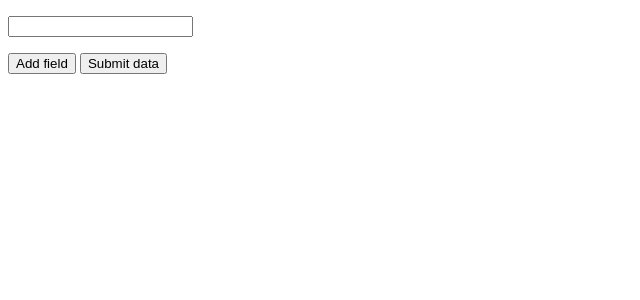
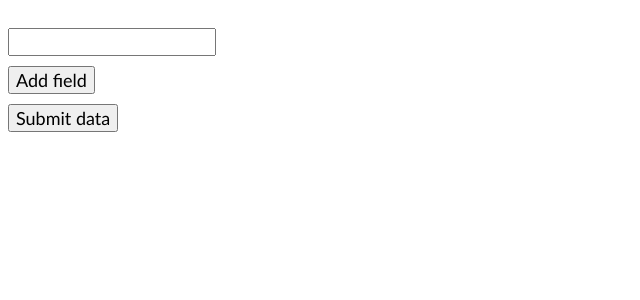
Before and after one commit to JlaBaLLluK/qwer179, a Flask app: page /add-data/ in a window 1280 px wide. Shown: the top 300 px of the page, without its empty margins (0-640 px from the left). Run offline with Flask 3, Linux system fonts and the light colour scheme.

Commit message:
Added style.css, changed add_data_page.html

```diff
--- a/project/main.py
+++ b/project/main.py
@@ -8,9 +8,7 @@ def hello_world():
     if request.method == 'GET':
         return render_template('add_data_page.html')
 
-    data_from_form = request.form['name']
-    print(request.form.keys())
-    return data_from_form
+    return "response"
 
 
 if __name__ == '__main__':
--- /dev/null
+++ b/project/static/css/style.css
@@ -0,0 +1,15 @@
+form div input {
+    margin-top: 20px;
+    width: 200px;
+    height: 22px;
+    font-size: 20px;
+}
+
+.submit-button, .add-button {
+    margin-top: 10px;
+    font-size: 18px;
+}
+
+* {
+    font-family: "Calibri";
+}
--- a/project/static/js/script.js
+++ b/project/static/js/script.js
@@ -3,5 +3,6 @@ $(document).ready(function() {
     var clonedField = $('#fields input:last').clone();
     clonedField.attr('name', 'field' + ($('#fields input').length + 1));
     $('#fields').append(clonedField);
+    $('#fields').append("<br>");
   });
 });
--- a/project/templates/add_data_page.html
+++ b/project/templates/add_data_page.html
@@ -3,6 +3,7 @@
 <head>
     <meta charset="UTF-8">
     <title>Homepage</title>
+    <link rel="stylesheet" href="{{ url_for('static', filename = 'css/style.css') }}">
     <script src="https://code.jquery.com/jquery-3.7.1.min.js"
             integrity="sha256-/JqT3SQfawRcv/BIHPThkBvs0OEvtFFmqPF/lYI/Cxo=" crossorigin="anonymous"></script>
     <script type="text/javascript" src="{{ url_for('static', filename = 'js/script.js') }}"></script>
@@ -10,10 +11,10 @@
 <body>
 <form method="post">
     <div id="fields">
-        <p id=""><input type="text" name="field1"></p>
+        <input type="text" name="field1"><br>
     </div>
+    <button id="add-field-button" class="add-button" type="button">Add field</button><br>
+    <button id="submit-button" class="submit-button">Submit data</button>
 </form>
-<button id="add-field-button">Add field</button>
-<button id="submit-button">Submit data</button>
 </body>
 </html>
```
